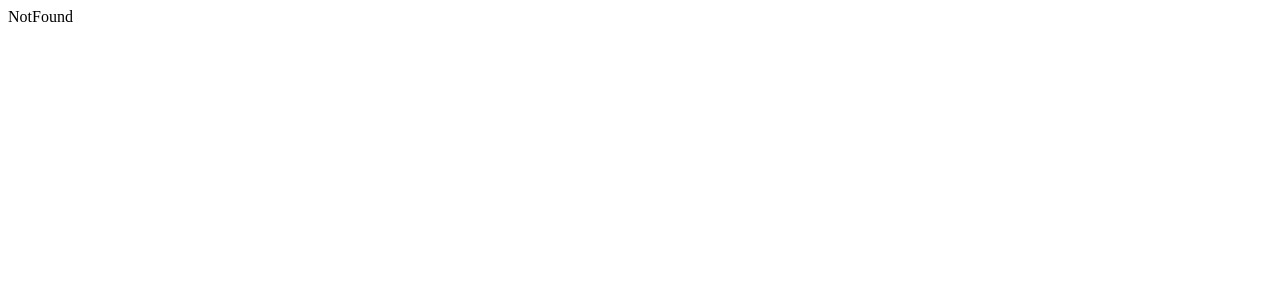
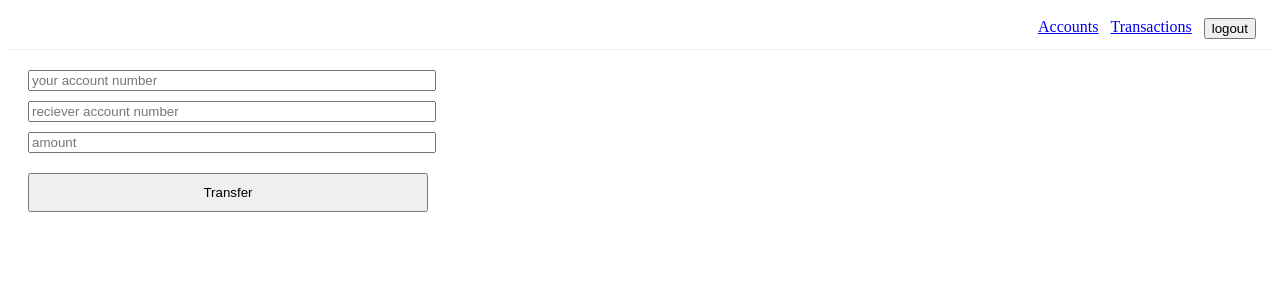
Before and after one commit to Shaikalthaf55/bank_app_frontend, a React (Create React App) app: page /transfer in a window 1280 px wide. Shown: the top 300 px of the page. Built offline with nearby package versions, Linux system fonts and the light colour scheme; sample sign-in values are in the browser's storage.

Commit message:
Add Transaction module pages, services and routes

```diff
--- a/src/Features/accounts/pages/Accounts.jsx
+++ b/src/Features/accounts/pages/Accounts.jsx
@@ -21,12 +21,15 @@ function Accounts() {
     <Navbar/>
         <div style={{padding:20}}>
             <ul>
-                <li key={accounts.id}>
-                    <Link to={`/accounts/${accounts.id}`}>
-                    {accounts.number}-{accounts.type}-{accounts.balance}
+                {accounts.map((account)=>{
+                   return <li key={account.id}>
+                    <Link to={`/accounts/${account.id}`}>
+                    {account.number}-{account.type}-{account.balance}
                     </Link>
-                </li>
+                </li>})
+                }
             </ul>
+
         </div>
     </>
 
--- /dev/null
+++ b/src/Features/transactions/pages/TransactionDetails.jsx
@@ -0,0 +1,35 @@
+import React, { useEffect, useState } from 'react'
+import Navbar from '../../../Components/Navbar'
+import { transactionDetailsApi } from '../services/transactionApi'
+function TransactionDetails() {
+    const [transctions,setTransactions]=useState([]);
+    useEffect(()=>{
+        fetchTransactionDetails();
+    },[])
+    async function fetchTransactionDetails(){
+        try {
+            const res=await transactionDetailsApi();
+            setTransactions(res.data);
+        } catch (error) {
+            console.error("failed to fecth");
+        }
+    }
+  return (
+    <>
+        <Navbar/>
+        <div style={{padding:20}}>
+            <ul>
+                {
+                    transctions?.map((transaction)=>{
+                       return <li key={transaction.id} style={{marginBottom:10}}>
+                            {transaction.date} | {transaction.type} | {transaction.amount} | {transaction.status}
+                        </li>
+                    })
+                }
+            </ul>
+        </div>
+    </>
+  )
+}
+
+export default TransactionDetails
--- /dev/null
+++ b/src/Features/transactions/pages/Transfer.jsx
@@ -0,0 +1,61 @@
+import React, { useState } from 'react'
+import {transferMoneyApi} from "../services/transactionApi"
+import Navbar from '../../../Components/Navbar';
+function Transfer() {
+    const [form,setForm] = useState({
+        fromAcc:"",
+        toAcc:"",
+        amount:"",
+    });
+    const [loading,setLoading]=useState(false);
+    function handleChange(e){
+        setForm({
+            ...form,
+            [e.target.name]:e.target.value
+        })
+    }
+    async function handleTransfer(){
+        try {
+            setLoading(true)
+            const res=await transferMoneyApi(form)
+            console.log("transfer successful:",res.data)
+        } catch (error) {
+            console.error("failed to trasfer");
+        }finally{
+            setLoading(false);
+        }
+    }
+  return (
+    <>
+    <Navbar/>
+        <div style={{padding:20,width:400,}}>
+            <input
+            type="text"
+            name="fromAcc"
+            placeholder='your account number'
+            style={{width:"100%",marginBottom:10}}
+            onChange={handleChange}
+            />
+            <input
+            type="text"
+            name="toAcc"
+            placeholder='reciever account number'
+            style={{width:"100%",marginBottom:10}}
+            onChange={handleChange}
+            />
+            <input
+            type="text"
+            name="amount"
+            placeholder='amount'
+            style={{width:"100%",marginBottom:10}}
+            onChange={handleChange}
+            />
+            <button style={{width:"100%", marginTop:10,padding:10}} onClick={handleTransfer} disabled={loading}>
+                {loading?"transfering":"Transfer"}
+            </button>
+        </div>
+    </>
+  )
+}
+
+export default Transfer
--- /dev/null
+++ b/src/Features/transactions/services/transactionApi.js
@@ -0,0 +1,7 @@
+import api from "../../../api/apiClient"
+export  function transferMoneyApi(data){
+    return api.post("/transfer",data)
+}
+export  function transactionDetailsApi(){
+    return api.get("/transactions")
+}
--- a/src/routes/AppRoutes.jsx
+++ b/src/routes/AppRoutes.jsx
@@ -6,6 +6,8 @@ import DashBoard from "../pages/DashBoard"
 import ProtectedRoute from "./ProtectedRoute"
 import AccountList from "../Features/accounts/pages/Accounts"
 import AccountDetails from "../Features/accounts/pages/AccountDetails"
+import TransactionDetails from "../Features/transactions/pages/TransactionDetails"
+import Transfer from "../Features/transactions/pages/Transfer"
 function AppRoutes() {
   return (
     <BrowserRouter>
@@ -17,6 +19,8 @@ function AppRoutes() {
           <Route path="/dashboard" element={<DashBoard/>}/>
           <Route path="/accounts" element={<AccountList />} />
           <Route path="/accounts/:id" element={<AccountDetails />} />
+          <Route path="/transfer" element={<Transfer />} />
+          <Route path="/transactiondetails" element={<TransactionDetails />} />
         </Route>
 
     </Routes>
```
